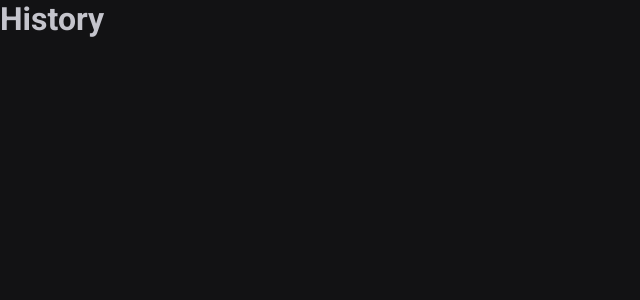
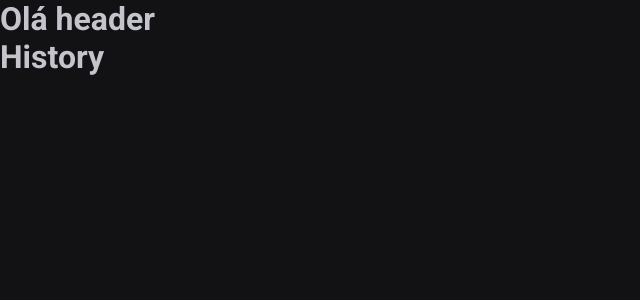
Before and after one commit to danilo-marra/02-ignite-timer, a React (Vite) app: page /history in a window 1280 px wide. Shown: the top 300 px of the page, without its empty margins (0-640 px from the left). Built offline with nearby package versions, Linux system fonts and the light colour scheme.

Commit message:
add header route

```diff
--- a/src/Router.tsx
+++ b/src/Router.tsx
@@ -1,13 +1,16 @@
 import { Routes, Route } from 'react-router-dom'
 import { Home } from './pages/Home'
 import { History } from './pages/History'
+import { DefaultLayout } from './layouts/DefaultLayout'
 
 export function Router() {
   return (
     <>
       <Routes>
-        <Route path="/" element={<Home />} />
-        <Route path="/history" element={<History />} />
+        <Route path="/" element={<DefaultLayout />}>
+          <Route path="/" element={<Home />} />
+          <Route path="/history" element={<History />} />
+        </Route>
       </Routes>
     </>
   )
--- /dev/null
+++ b/src/components/Header.tsx
@@ -0,0 +1,7 @@
+export function Header() {
+  return (
+    <>
+      <h1>Olá header</h1>
+    </>
+  )
+}
--- /dev/null
+++ b/src/layouts/DefaultLayout.tsx
@@ -0,0 +1,11 @@
+import { Outlet } from 'react-router-dom'
+import { Header } from '../components/Header'
+
+export function DefaultLayout() {
+  return (
+    <div>
+      <Header />
+      <Outlet />
+    </div>
+  )
+}
--- a/src/pages/History.tsx
+++ b/src/pages/History.tsx
@@ -1,3 +1,7 @@
 export function History() {
-  return <h1>History</h1>
+  return (
+    <div>
+      <h1>History</h1>
+    </div>
+  )
 }
--- a/src/pages/Home.tsx
+++ b/src/pages/Home.tsx
@@ -1,3 +1,7 @@
 export function Home() {
-  return <h1>Home</h1>
+  return (
+    <div>
+      <h1>Home</h1>
+    </div>
+  )
 }
```
